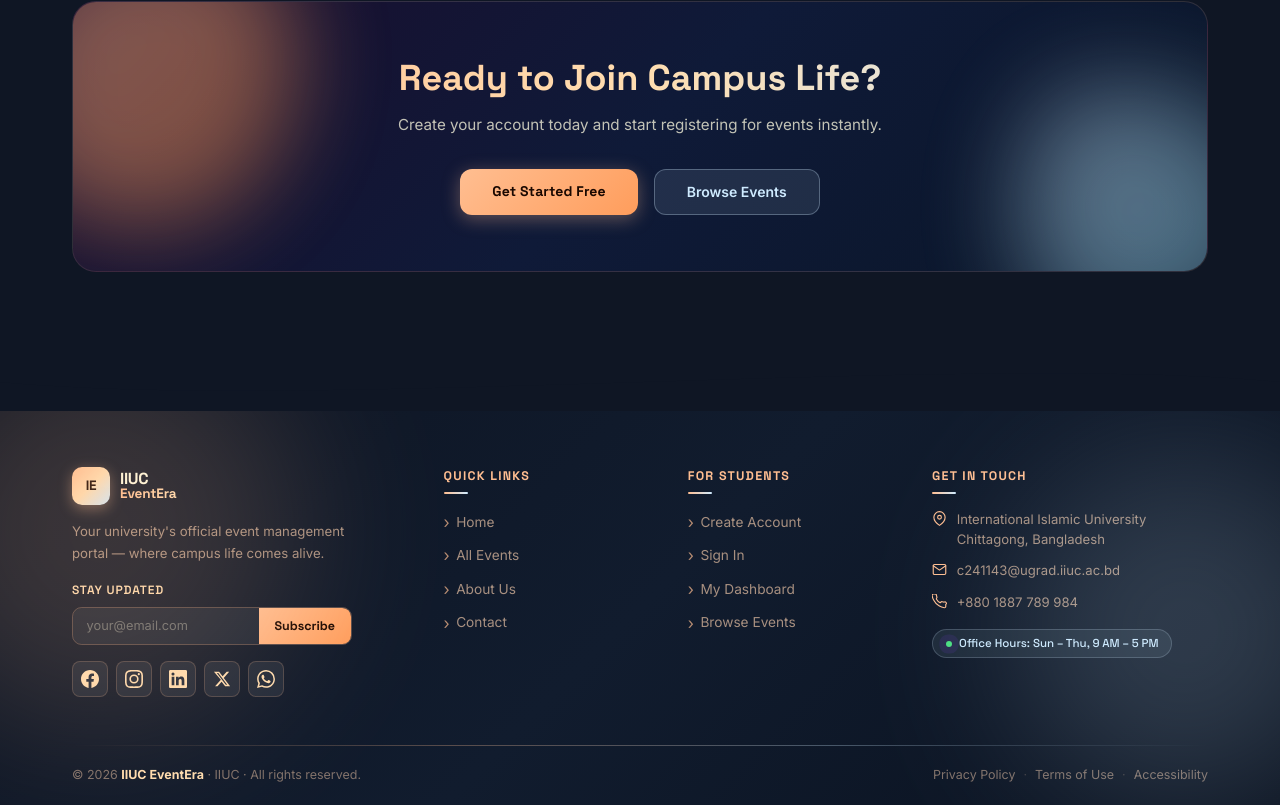
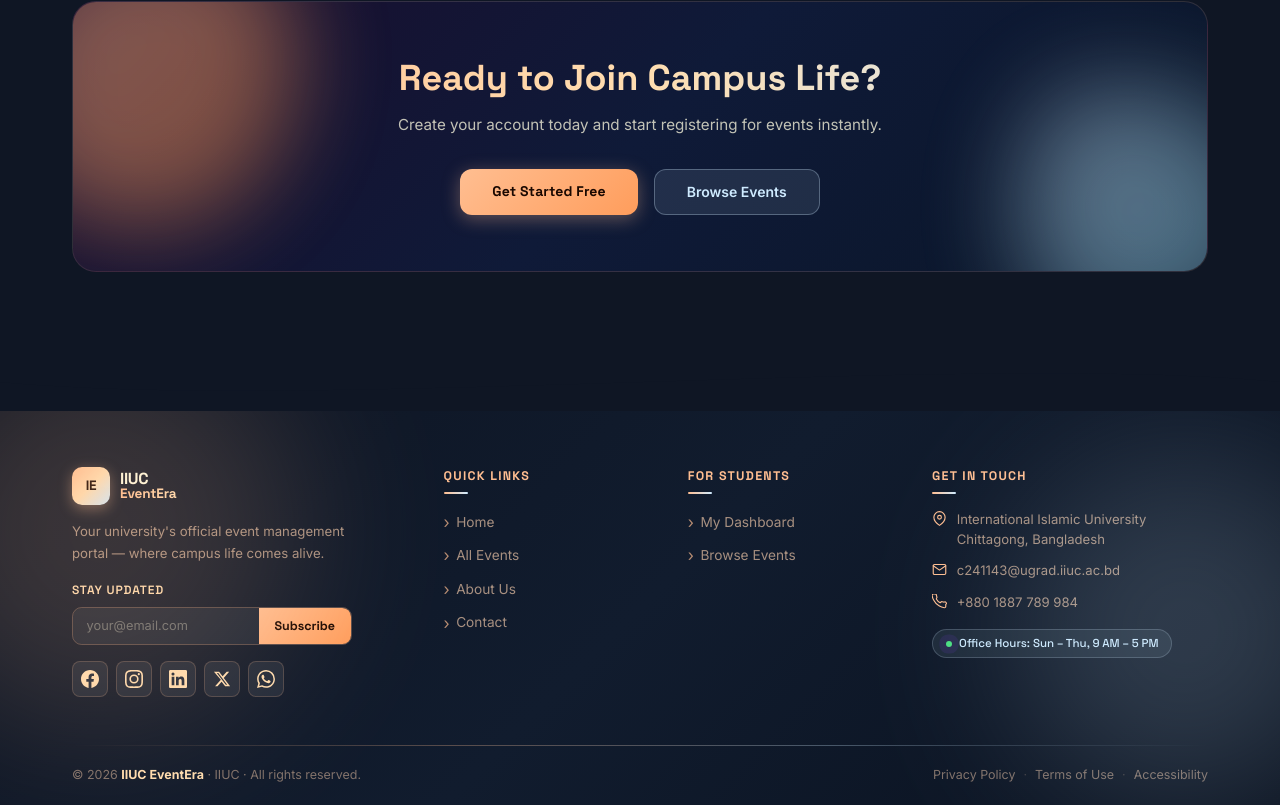
Before and after one commit to Araf1011/IIUC-EventEra, a React (Vite) app in the folder client/: page / in a window 1280 px wide. Shown: the part 3098-3903 px from the top of the page. Built offline with nearby package versions, Linux system fonts and the light colour scheme; no server answers; sample sign-in values are in the browser's storage.

Commit message:
made some changes in footer

```diff
--- a/client/src/Components/Footer/Footer.jsx
+++ b/client/src/Components/Footer/Footer.jsx
@@ -1,5 +1,6 @@
-import React from 'react';
+import React, { useContext } from 'react';
 import { Link } from 'react-router';
+import { AuthContext } from '../../Providers/AuthProvider';
 
 /* ── Official SVG brand icons ── */
 const FacebookIcon = () => (
@@ -52,6 +53,7 @@ const PhoneIcon = () => (
 
 const Footer = () => {
     const year = new Date().getFullYear();
+    const { user } = useContext(AuthContext);
 
     const socialLinks = [
         { icon: <FacebookIcon />, label: 'Facebook', href: '#' },
@@ -68,9 +70,12 @@ const Footer = () => {
         { to: '/contact', label: 'Contact' },
     ];
 
+    // Hide auth links when user is already logged in
     const studentLinks = [
-        { to: '/register', label: 'Create Account' },
-        { to: '/login', label: 'Sign In' },
+        ...(!user ? [
+            { to: '/register', label: 'Create Account' },
+            { to: '/login', label: 'Sign In' },
+        ] : []),
         { to: '/dashboard', label: 'My Dashboard' },
         { to: '/events', label: 'Browse Events' },
     ];
```
